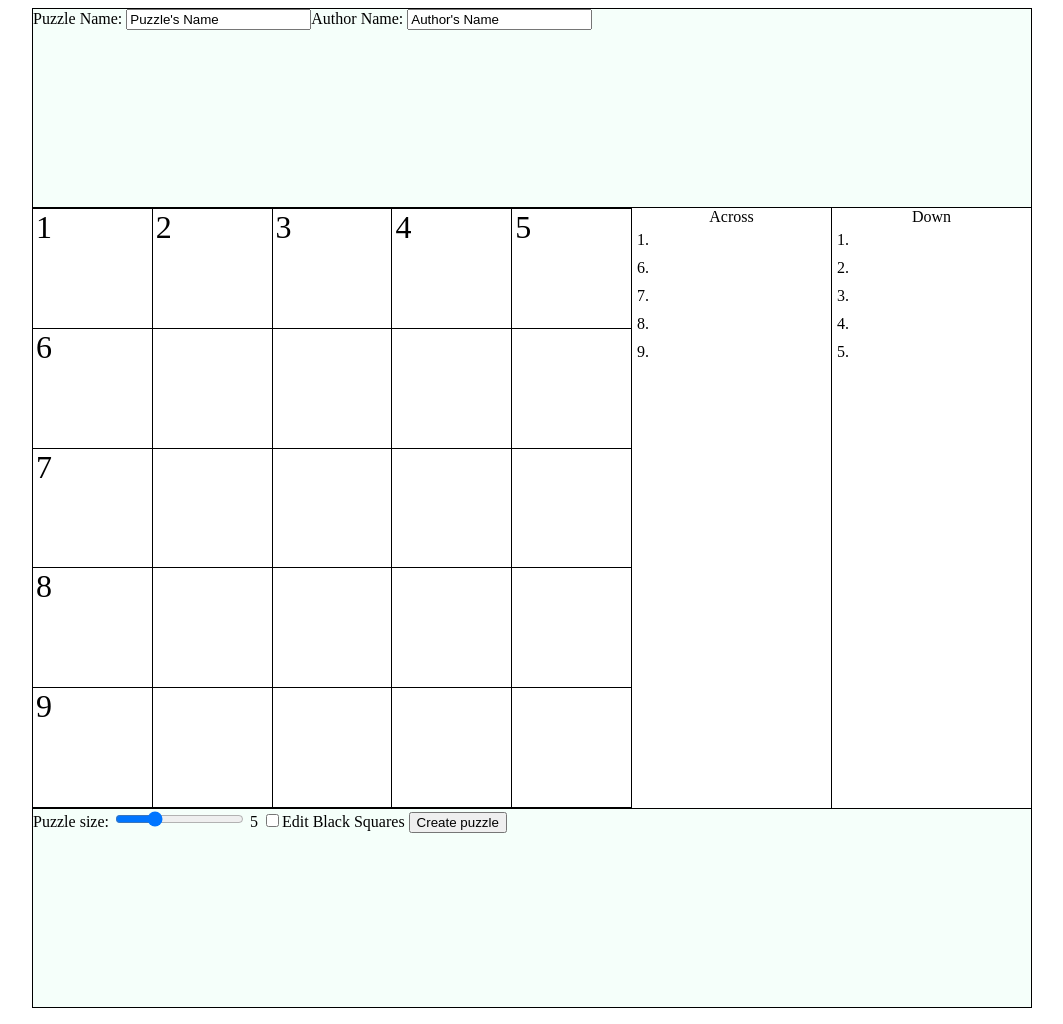
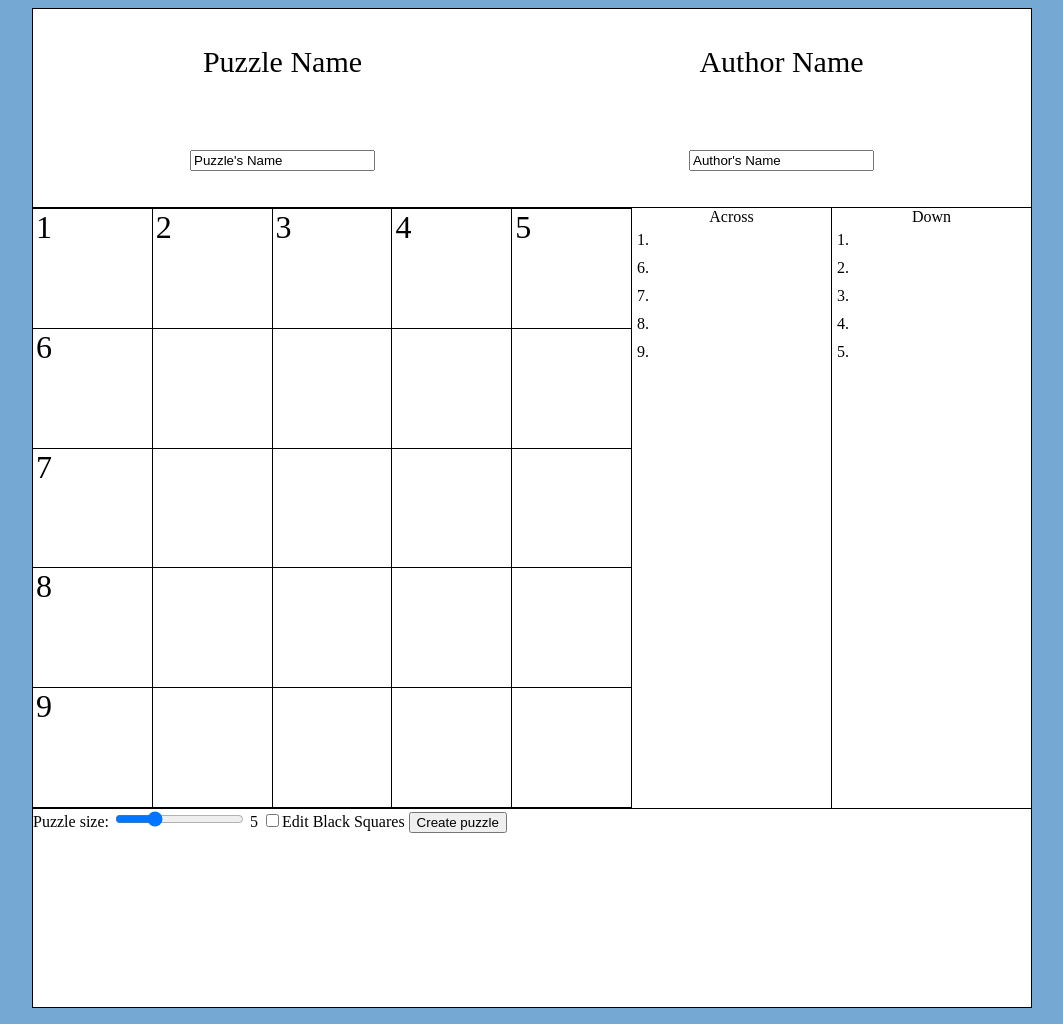
Before and after one commit to jayvanput/Django-Testing, a Django app: page /build/ in a window 1280 px wide. Shown: the whole page, without its empty margins (108-1171 px from the left). Run offline with Django 3.2, Linux system fonts and the light colour scheme.

Commit message:
Added more css to details and build pages

```diff
--- /dev/null
+++ b/crossword/static/crossword/css/build.css
@@ -0,0 +1,117 @@
+header {
+  display: grid;
+  grid-template-columns: 1fr 1fr;
+}
+
+#puzzle-name {
+  display: grid;
+  justify-content: center;
+  align-items: center;
+  font-size: 30px;
+}
+
+#puzzle-name input {
+  border: bottom;
+}
+
+#puzzle-author {
+  display: grid;
+  justify-content: center;
+  align-items: center;
+  font-size: 30px;
+}
+#container {
+  display: grid;
+  grid-template-columns: repeat(5, 1fr);
+  grid-template-rows: repeat(5,1fr);
+  height:1000px;
+  width:1000px;
+  margin: auto;
+  background-color: white;
+}
+
+header {
+  grid-column: 1/6;
+  border:1px solid black;
+  text-align: center;
+}
+
+table {
+  grid-column:1/4;
+  grid-row:2/5;
+  border-collapse: collapse;
+  margin: 0px;
+  table-layout: fixed;
+  width: 100%;
+  height: 100%;
+  display: hidden;
+}
+
+#dimensions_val {
+  display: inline-block;
+}
+
+.edit_mode {
+  border: 2px dashed red;
+}
+td{
+  padding: 0;
+  margin: 0;
+  position: relative;
+  border: 1px solid black;
+  text-align: center;
+}
+
+.black > input{
+  background-color: black;
+}
+
+td span{
+  position: absolute;
+  top: 0px;
+  left: 3px;
+  z-index: 1;
+}
+
+[name=letter] {
+  width: 100%;
+  height: 100%;
+  border:none;
+  text-align: center;
+  font-size: 100%;
+}
+
+#cluesA {
+  grid-row: 2/5;
+  grid-column: 4;
+  overflow-y: auto;
+  border-right: 1px solid black;
+  background-color:white;
+}
+
+#cluesD {
+  grid-row: 2/5;
+  grid-column: 5;
+  overflow-y: auto;
+  border-right: 1px solid black;
+  background-color:white;
+}
+
+.clue_text {
+  display: inline;
+  overflow-wrap: break-word;
+}
+
+.clue_number {
+  display: inline-block;
+  padding-right: .25em;
+}
+
+footer {
+  grid-column: 1/6;
+  border:1px solid black;
+}
+
+body {
+  background-color: #75a9d4;
+}
--- a/crossword/static/crossword/grid.css
+++ b/crossword/static/crossword/css/detail.css
@@ -9,7 +9,7 @@ header {
   height:1000px;
   width:1000px;
   margin: auto;
-  background-color: mintcream;
+  background-color: white;
 }
 
 header {
@@ -93,3 +93,7 @@ footer {
   grid-column: 1/6;
   border:1px solid black;
 }
+
+body {
+  background-color: #75a9d4;
+}
--- a/crossword/static/crossword/index.css
+++ b/crossword/static/crossword/css/index.css
@@ -67,5 +67,5 @@ header {
 }
 
 body {
-  background-color: #5889b2;
+  background-color: #75a9d4;
 }
--- a/crossword/templates/crossword/build.html
+++ b/crossword/templates/crossword/build.html
@@ -1,7 +1,7 @@
 {% load static %}
 
 <head>
-  <link type='text/css' rel='stylesheet' href="{% static 'crossword/grid.css' %}?20200520">
+  <link type='text/css' rel='stylesheet' href="{% static 'crossword/css/build.css' %}?20200520">
   <link rel="shortcut icon" type="image/png" href="{% static 'crossword/favicon.ico' %}" />
 </head>
 
@@ -10,12 +10,12 @@
     {% csrf_token %}
     <div id='container'>
       <header>
-        <div>
-          <label for="puzzle_name">Puzzle Name: </label>
+        <div id="puzzle-name">
+          <label for="puzzle_name">Puzzle Name </label>
           <input name="puzzle_name" value="Puzzle's Name">
         </div>
-        <div>
-          <label for="author_name">Author Name: </label>
+        <div id="puzzle-author">
+          <label for="author_name">Author Name </label>
           <input name="author_name" value="Author's Name">
         </div>
       </header>
--- a/crossword/templates/crossword/detail.html
+++ b/crossword/templates/crossword/detail.html
@@ -2,7 +2,7 @@
 {% load static %}
 
 <head>
-  <link type='text/css' rel='stylesheet' href="{% static 'crossword/grid.css' %}">
+  <link type='text/css' rel='stylesheet' href="{% static 'crossword/css/detail.css' %}">
   <link rel="shortcut icon" type="image/png" href="{% static 'crossword/favicon.ico' %}" />
 </head>
 
--- a/crossword/templates/crossword/index.html
+++ b/crossword/templates/crossword/index.html
@@ -6,7 +6,7 @@
   <meta charset="utf-8">
   <meta name="viewport" content="width=device-width, initial-scale=1, shrink-to-fit=no">
   <link rel="shortcut icon" type="image/png" href="{% static 'crossword/favicon.ico' %}" />
-  <link type='text/css' rel='stylesheet' href="{% static 'crossword/index.css' %}">
+  <link type='text/css' rel='stylesheet' href="{% static 'crossword/css/index.css' %}">
   <title>Crossword</title>
 </head>
 
```
